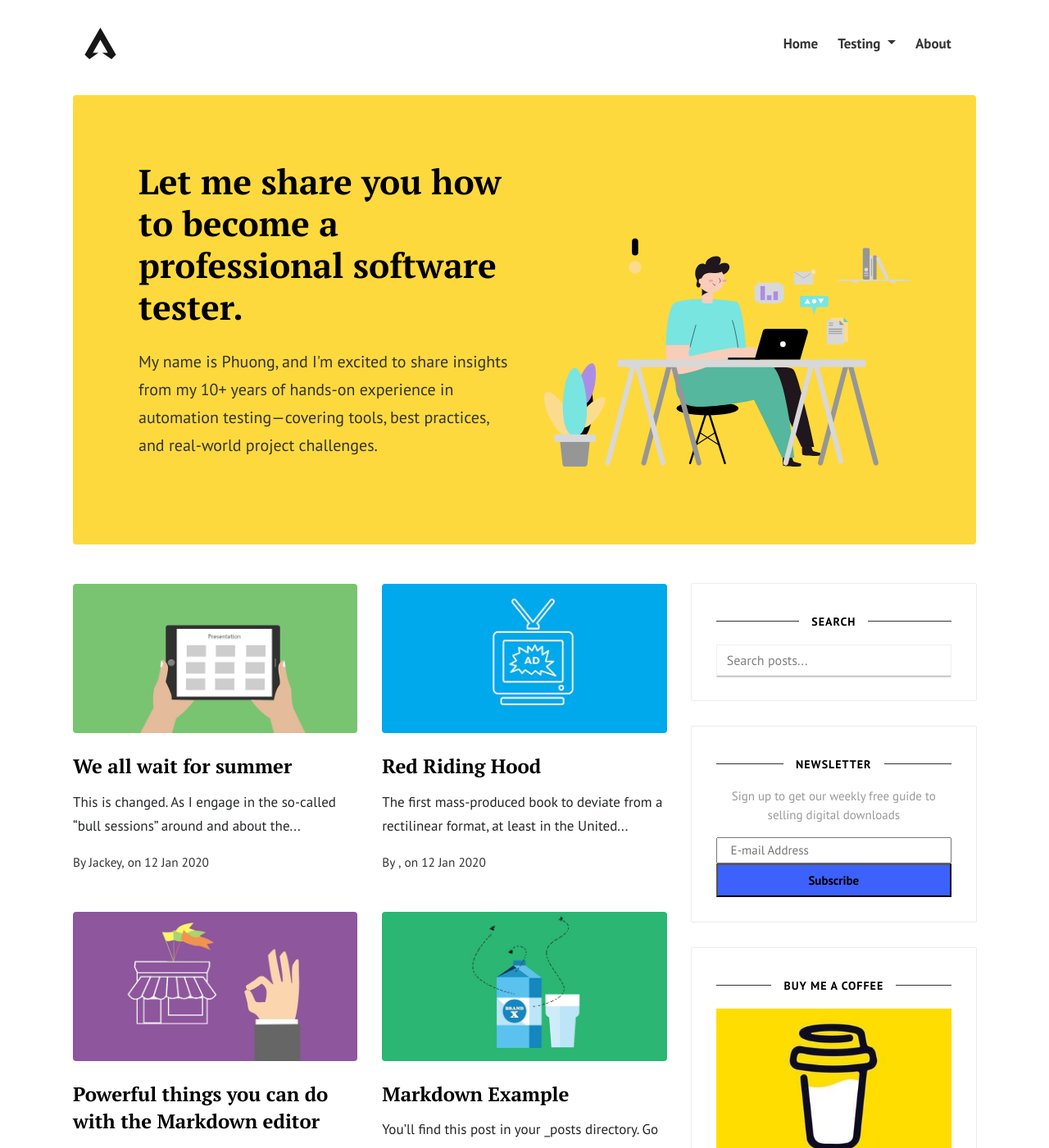
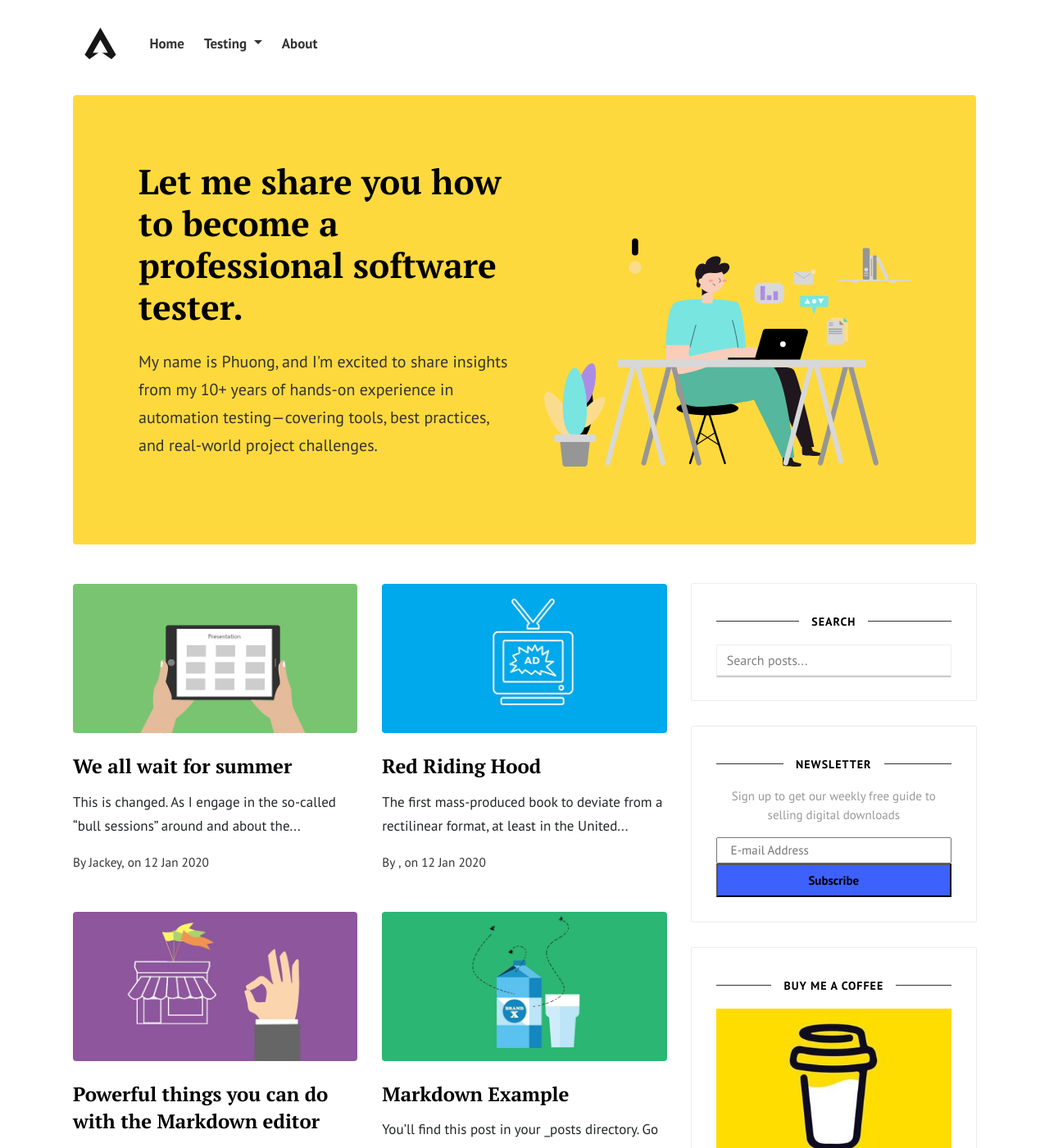
Before and after one commit to ltphuong/ltphuong.github.io, a Jekyll site: the page built from index.html, in a window 1280 px wide and 1400 px high. Shown: the whole window at 82% size. Built offline with Jekyll 4.4.1, drawn with Linux system fonts in a browser that asks for light colours; the list of posts is cut into pages by our own code; comment, search, counter and statistics services are not loaded.

Commit message:
update css

```diff
--- a/assets/css/theme.scss
+++ b/assets/css/theme.scss
@@ -124,6 +124,10 @@ small, .small {
   display: none;
   margin-top: 0;
   transition: all 0.3s ease;
+  position: absolute;
+}
+
+.navbar-nav {
   position: absolute;
 }
 
```
